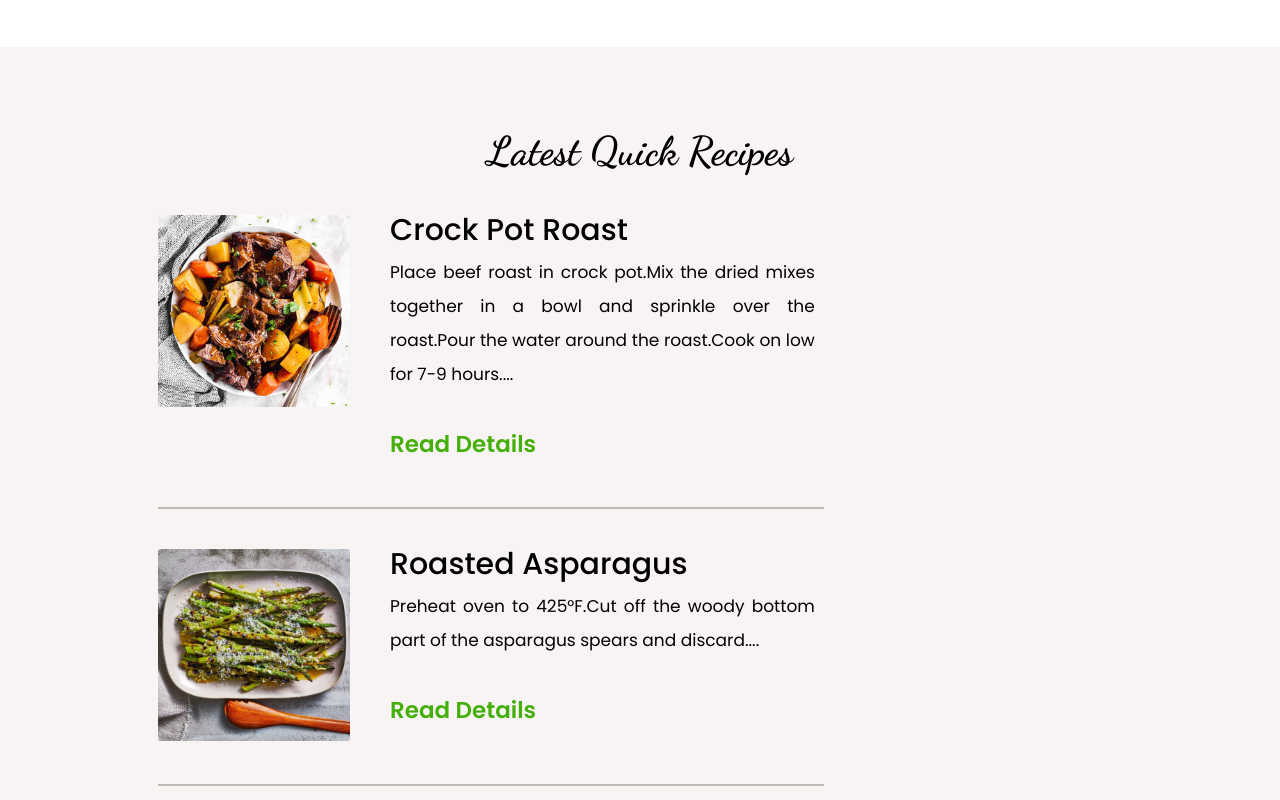
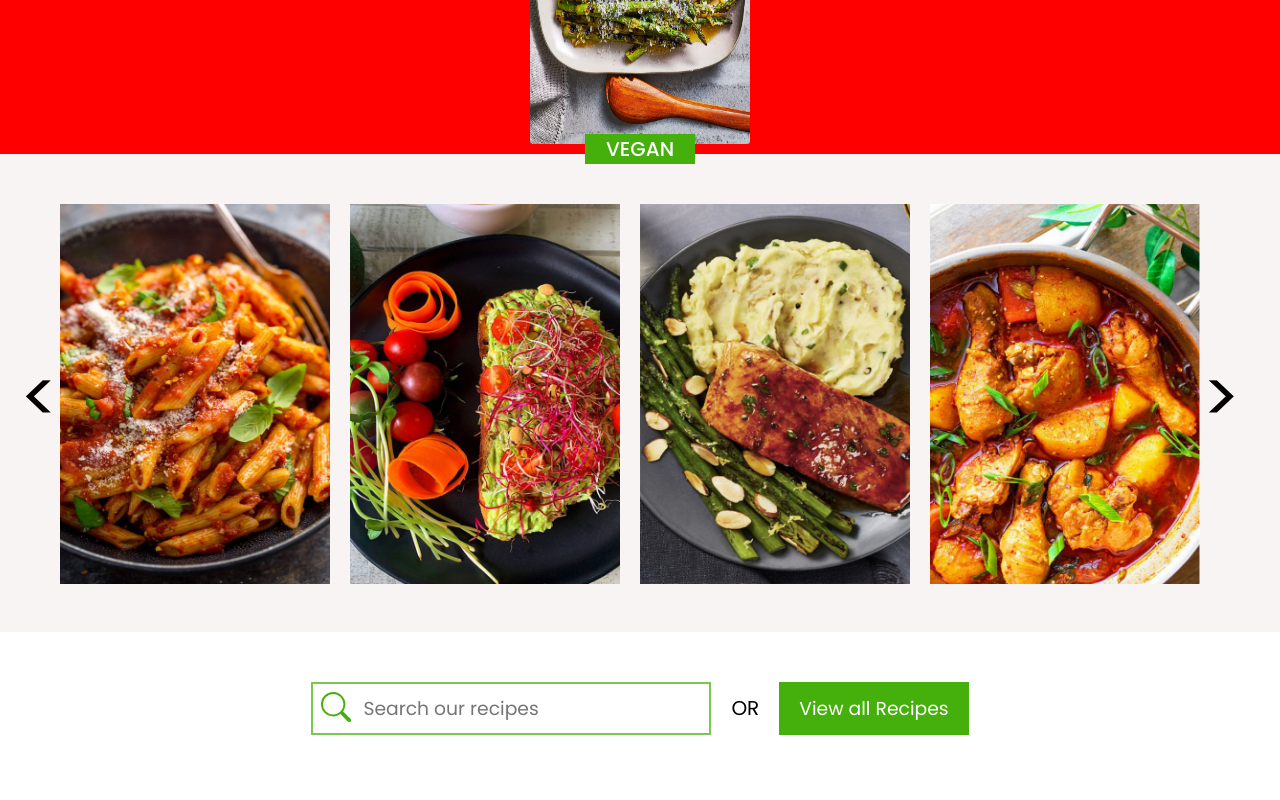
Before and after one commit to AnnaAn01/recipe-website, a React (Create React App) app: page / in a window 1280 px wide. Shown: the part 680-1480 px from the top of the page. Built offline with nearby package versions, Linux system fonts and the light colour scheme.

Commit message:
adding carousel not final

```diff
--- /dev/null
+++ b/src/components/HomePage/HomeCarousel/HomeCarousel.css
@@ -0,0 +1,46 @@
+.carousel__container {
+  height: 100%;
+  position: relative;
+}
+
+.homepage-first__carousel-wrapper {
+  /* background-color: yellow; */
+
+  font-size: 3rem;
+  /* width: 500px;
+  height: 280px; */
+
+  margin: 0 auto;
+  margin-top: 5rem;
+}
+
+.carousel__img-wrapper {
+  width: 100%;
+  height: 100%;
+  background-position: center;
+  width: 27rem;
+  height: 38rem;
+  margin-right: 2rem;
+  /* block-size: cover; */
+}
+
+.carousel__arrow-left {
+  position: absolute;
+  top: 50%;
+  transform: translate(0, -50%);
+  left: -40px;
+  font-size: 7rem;
+  color: black;
+  z-index: 1;
+  cursor: pointer;
+}
+.carousel__arrow-right {
+  position: absolute;
+  top: 50%;
+  transform: translate(0, -50%);
+  right: -20px;
+  font-size: 7rem;
+  color: black;
+  z-index: 1;
+  cursor: pointer;
+}
--- /dev/null
+++ b/src/components/HomePage/HomeCarousel/HomeCarousel.js
@@ -0,0 +1,52 @@
+import React, { useState } from "react";
+import "./HomeCarousel.css";
+
+const HomeCarousel = ({ slides }) => {
+  const [currentIndex, setCurrentIndex] = useState(0);
+
+  const goToPrevious = () => {
+    const isFirstSlide = currentIndex === 0;
+    const newIndex = isFirstSlide ? slides.length - 1 : currentIndex - 1;
+    setCurrentIndex(newIndex);
+  };
+
+  const goToNext = () => {
+    const isLastSlide = currentIndex === slides.length - 1;
+    const newIndex = isLastSlide ? 0 : currentIndex + 1;
+    setCurrentIndex(newIndex);
+  };
+
+  return (
+    <div className="carousel__container">
+      <div className="carousel__arrow-left" onClick={goToPrevious}>
+        &#60;
+      </div>
+      <div className="carousel__arrow-right" onClick={goToNext}>
+        &#62;
+      </div>
+
+      <img
+        src={slides[currentIndex].url}
+        alt=""
+        className="carousel__img-wrapper"
+      />
+      <img
+        src={slides[currentIndex + 1].url}
+        alt=""
+        className="carousel__img-wrapper"
+      />
+      <img
+        src={slides[currentIndex + 2].url}
+        alt=""
+        className="carousel__img-wrapper"
+      />
+      <img
+        src={slides[currentIndex + 3].url}
+        alt=""
+        className="carousel__img-wrapper"
+      />
+    </div>
+  );
+};
+
+export default HomeCarousel;
--- a/src/components/HomePage/HomePage.css
+++ b/src/components/HomePage/HomePage.css
@@ -25,6 +25,8 @@
   height: auto;
   flex-direction: column;
   width: 100%;
+  /* editing for carousel */
+  position: relative;
 }
 
 .homepage-first__wrapper {
@@ -34,6 +36,11 @@
   flex-wrap: wrap;
   width: 100%;
   height: 100%;
+  /* editing for carousel */
+  background-color: red;
+  padding: 0 10rem;
+  align-items: center;
+  margin: 0 auto;
 }
 
 .homepage-first__card {
@@ -41,6 +48,14 @@
   height: 38rem;
   margin: 1rem;
   margin-top: -1rem;
+  background-position: center;
+  /* editing for carousel */
+  /* width: 100%;
+  height: 100%;
+  background-position: center;
+  width: 27rem;
+  height: 38rem;
+  margin-right: 2rem; */
 }
 
 .homepage-first__card:hover {
@@ -196,7 +211,7 @@
   opacity: 0.6;
 }
 
-.dancng-font {
+.dancing-font {
   font-family: "Dancing Script";
   font-weight: bold;
   font-size: 2.7rem;
--- a/src/components/HomePage/HomePage.js
+++ b/src/components/HomePage/HomePage.js
@@ -6,11 +6,22 @@ import SearchBar from "../SearchBar/SearchBar";
 import RECIPES from "../SearchBar/RECIPES.json";
 import { Link } from "react-router-dom";
 import ScrollUpBtn from "../ScrollUpButton/ScrollUpBtn";
+import HomeCarousel from "./HomeCarousel/HomeCarousel";
+import ImgCarousel1 from "../../images-src/recipe-img/homepage-pasta.jpg";
 
 const HomePage = () => {
   const handleClick = () => {
     window.scrollTo(0, 0);
   };
+
+  // for carousel
+  const slides = [
+    { url: "recipe-img/homepage-pasta.jpg" },
+    { url: "recipe-img/homepage-main-6.jpg" },
+    { url: "recipe-img/homepage-main-7.jpg" },
+    { url: "recipe-img/homepage-main-8.jpg" },
+    { url: "recipe-img/curried-chicken-salad.jpg" },
+  ];
 
   const homeSetionOne = HomePageSectionOne.map((el, index) => {
     return (
@@ -38,11 +49,15 @@ const HomePage = () => {
       <div className="homepage__title-area">
         <h1 className="homepage__title-h1">
           Simple & Quick Recpes
-          <span className="dancng-font"> For Everyday Life</span>
+          <span className="dancing-font"> For Everyday Life</span>
         </h1>
       </div>
       <section className="homepage-first__container">
+        {/*<div className="homepage-first__wrapper">{homeSetionOne}</div> */}
         <div className="homepage-first__wrapper">{homeSetionOne}</div>
+        <div className="homepage-first__carousel-wrapper">
+          <HomeCarousel slides={slides} />
+        </div>
       </section>
       <section className="home__search-container">
         <SearchBar homepage="true" />
--- a/src/components/HomePage/HomePageSectionOne.json
+++ b/src/components/HomePage/HomePageSectionOne.json
@@ -26,5 +26,12 @@
     "label": "spicy",
     "index": 3,
     "description": "Lorem Ipsum is simply dummy text of the printing and typesetting industry. Lorem Ipsum has been the industry's standard dummy text ever since the 1500s, when an unknown printer took a galley of type and scrambled it to make a type specimen book. "
+  },
+  {
+    "id": "vegan",
+    "imagePath": "recipe-img/roasted-asparagus.jpg",
+    "label": "vegan",
+    "index": 3,
+    "description": "Lorem Ipsum is simply dummy text of the printing and typesetting industry. Lorem Ipsum has been the industry's standard dummy text ever since the 1500s, when an unknown printer took a galley of type and scrambled it to make a type specimen book. "
   }
 ]
--- a/src/components/HomePage/HomepageShowGroup/HomepageShowGroup.css
+++ b/src/components/HomePage/HomepageShowGroup/HomepageShowGroup.css
@@ -10,6 +10,7 @@
   flex-direction: column;
   /* background-color: red; */
   height: auto;
+  /* width: 80%; */
 }
 
 .show-group__intro-wrapper {
--- a/src/components/HomePage/HomepageShowGroup/HomepageShowGroup.js
+++ b/src/components/HomePage/HomepageShowGroup/HomepageShowGroup.js
@@ -29,6 +29,8 @@ const HomepageShowGroup = () => {
       ? 2
       : id === "spicy"
       ? 3
+      : id === "vegan"
+      ? 4
       : "";
 
   console.log(HomePageSectionOne.length);
```
Also changed, not shown: src/components/SearchBar/RECIPES.json.
